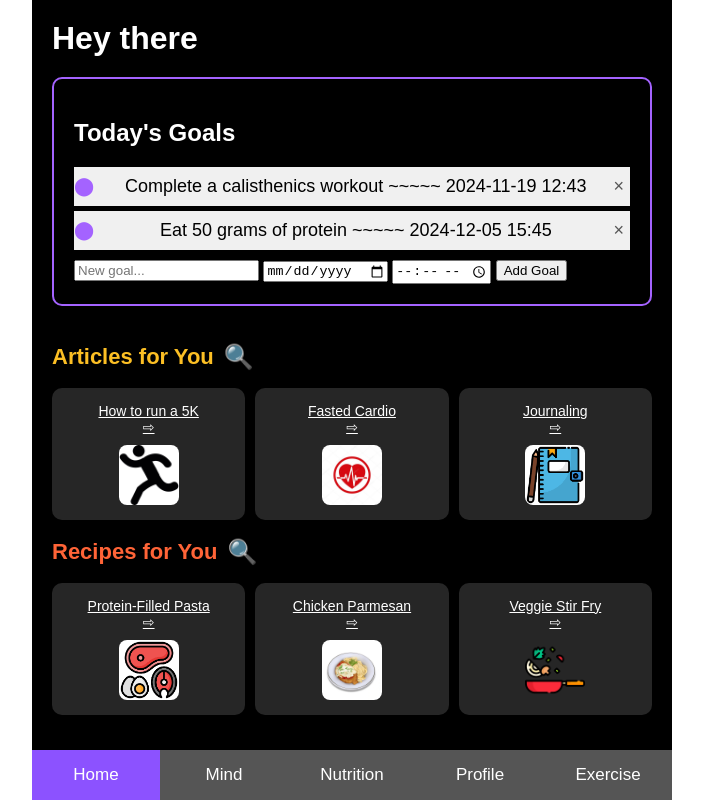
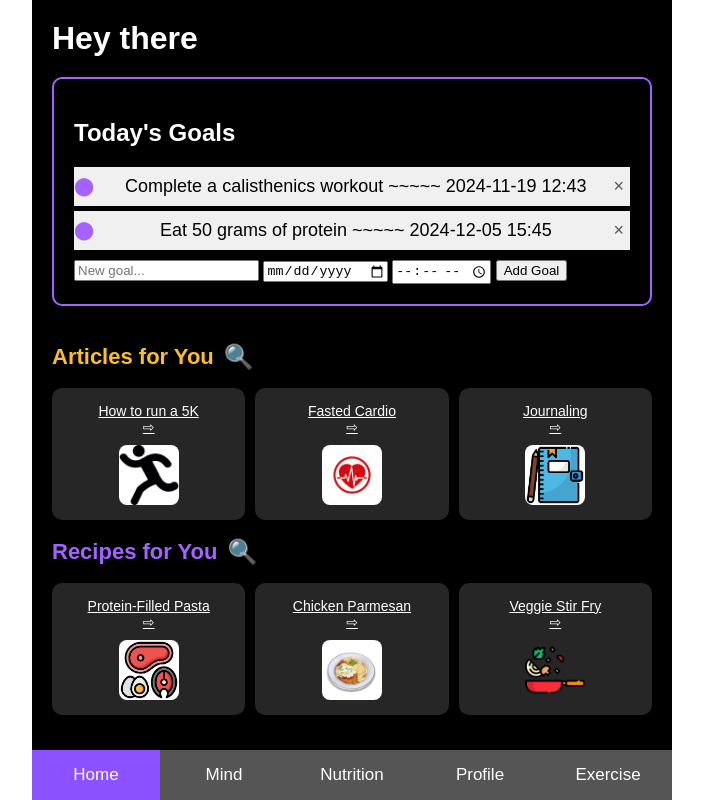
Before and after one commit to ShreenithaC/CMSC434-1.2, a plain HTML site: page index.html in a window 1280 px wide. Shown: the whole page, without its empty margins (288-991 px from the left). Drawn offline with Linux system fonts and the light colour scheme.

Commit message:
changed exit buttons on Exercise tab and color of "Recipes for You"

```diff
--- a/styles.css
+++ b/styles.css
@@ -210,8 +210,8 @@ body {
  /* Recipes Section with Images */
  .section.recipes h2 {
   font-size: 22px;
-  color: #ff6437;
- }
+  color: #a463ff; /* Changed from red to purple for a more consistent theme */
+}
  .recipe-grid {
   display: grid;
   grid-template-columns: repeat(3, 1fr);
```
